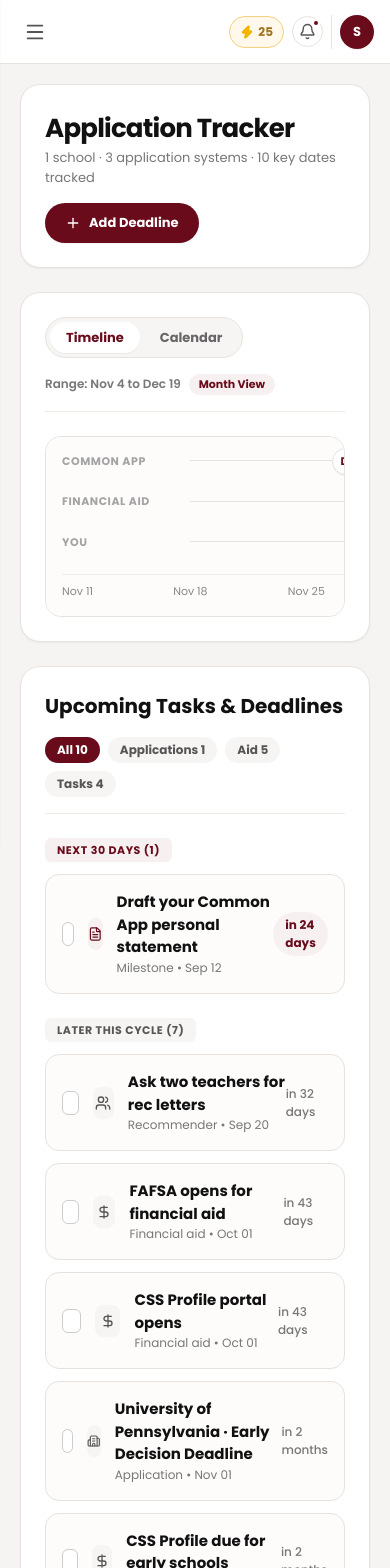
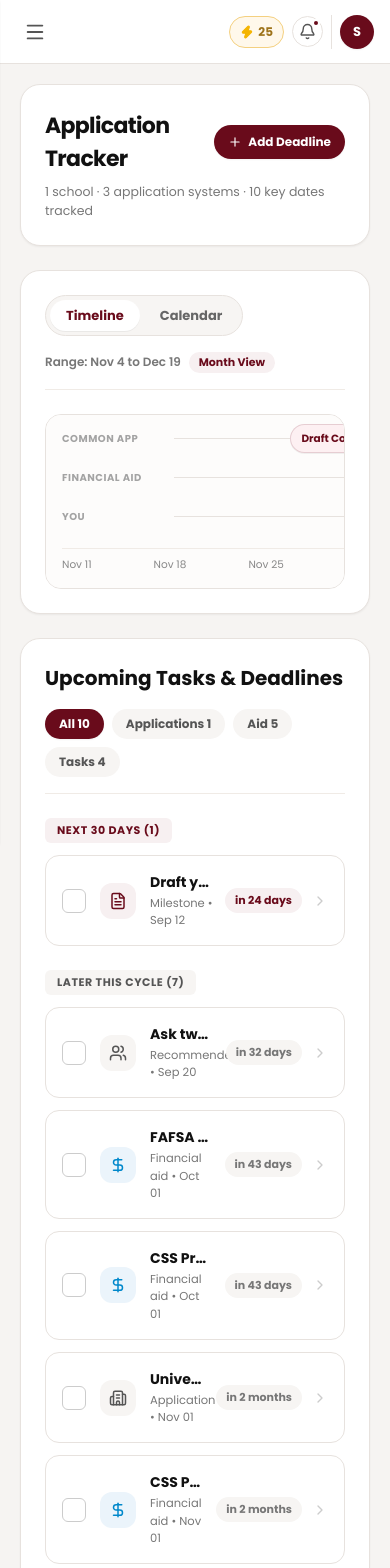
Before and after one commit to XYZ-2026/Unified-Platform, a Next.js app: page /dashboard/tracker in a window 390 px wide. Shown: the top 1568 px of the page. Built offline with nearby package versions, Linux system fonts and the light colour scheme; no server answers.

Commit message:
style: enhance application tracker mobile responsiveness and layouts

```diff
--- a/src/app/dashboard/tracker/page.tsx
+++ b/src/app/dashboard/tracker/page.tsx
@@ -13,7 +13,9 @@ import {
   Building2,
   Filter,
   Layers,
-  ChevronDown
+  ChevronDown,
+  ChevronRight,
+  Zap
 } from 'lucide-react';
 
 export default function ApplicationTrackerPage() {
@@ -68,7 +70,7 @@ export default function ApplicationTrackerPage() {
     },
     {
       id: 'task-5',
-      title: 'University of Pennsylvania · Early Decision Deadline',
+      title: 'University of Pennsylvania - Early Decision Deadline',
       category: 'Application',
       date: 'Nov 01',
       dueIn: 'in 2 months',
@@ -113,15 +115,15 @@ export default function ApplicationTrackerPage() {
       {/* ═══════════════════════════════════════════════════════════════
          HEADER AREA & ADD DEADLINE BUTTON
          ═══════════════════════════════════════════════════════════════ */}
-      <div className="bg-white border border-[#E7E2DE] rounded-[20px] p-6 shadow-xs flex flex-col sm:flex-row items-start sm:items-center justify-between gap-4">
-        <div>
-          <h2 className="text-[26px] font-bold text-[#111111] tracking-[-0.03em]">Application Tracker</h2>
-          <p className="text-[13px] text-[#777777]">1 school · 3 application systems · 10 key dates tracked</p>
+      <div className="bg-white border border-[#E7E2DE] rounded-[20px] p-6 shadow-xs space-y-2">
+        <div className="flex items-center justify-between gap-4 w-full">
+          <h2 className="text-[22px] sm:text-[26px] font-bold text-[#111111] tracking-[-0.03em]">Application Tracker</h2>
+          <button className="px-3.5 sm:px-5 py-2 sm:py-2.5 rounded-full bg-[#690B1B] hover:bg-[#7A1022] text-white text-[12px] sm:text-[13px] font-bold transition-all flex items-center gap-1.5 sm:gap-2 shadow-xs shrink-0 cursor-pointer">
+            <Plus size={14} className="sm:w-4 sm:h-4" />
+            <span>Add Deadline</span>
+          </button>
         </div>
-        <button className="px-5 py-2.5 rounded-full bg-[#690B1B] hover:bg-[#7A1022] text-white text-[13px] font-bold transition-all flex items-center gap-2 shadow-xs">
-          <Plus size={16} />
-          <span>Add Deadline</span>
-        </button>
+        <p className="text-[12.5px] sm:text-[13.5px] text-[#777777]">1 school · 3 application systems · 10 key dates tracked</p>
       </div>
 
       {/* ═══════════════════════════════════════════════════════════════
@@ -136,7 +138,7 @@ export default function ApplicationTrackerPage() {
               className={`px-4 py-1.5 rounded-full text-[13px] font-bold transition-all ${
                 viewMode === 'timeline'
                   ? 'bg-white text-[#690B1B] shadow-2xs'
-                  : 'text-[#666666] hover:text-[#111]'
+                  : 'text-[#666666] hover:text-[#11]'
               }`}
             >
               Timeline
@@ -146,7 +148,7 @@ export default function ApplicationTrackerPage() {
               className={`px-4 py-1.5 rounded-full text-[13px] font-bold transition-all ${
                 viewMode === 'calendar'
                   ? 'bg-white text-[#690B1B] shadow-2xs'
-                  : 'text-[#666666] hover:text-[#111]'
+                  : 'text-[#666666] hover:text-[#11]'
               }`}
             >
               Calendar
@@ -162,31 +164,31 @@ export default function ApplicationTrackerPage() {
         </div>
 
         {/* VISUAL TIMELINE GRAPH GRAPHIC */}
-        <div className="p-4 bg-[#FDFCFB] border border-[#E7E2DE] rounded-[16px] space-y-6 overflow-x-auto">
+        <div className="p-4 bg-[#FDFCFB] border border-[#E7E2DE] rounded-[16px] space-y-6 overflow-x-auto scrollbar-none">
           {/* TRACK LINES */}
-          <div className="space-y-6 min-w-[600px]">
+          <div className="space-y-6 min-w-[500px]">
             <div className="flex items-center gap-4">
-              <span className="w-28 text-[11px] font-bold text-[#A3A3A3] uppercase tracking-wider">Common App</span>
+              <span className="w-24 text-[10px] font-bold text-[#A3A3A3] uppercase tracking-wider shrink-0">Common App</span>
               <div className="flex-1 h-px bg-[#E7E2DE] relative">
-                <div className="absolute left-[30%] -top-3 px-2 py-1 bg-white border border-[#E7E2DE] rounded-full text-[11px] font-bold text-[#690B1B] shadow-2xs">
+                <div className="absolute left-[30%] -top-3.5 px-2.5 py-1.5 bg-[#FDF0F2] border border-[#690B1B]/15 rounded-full text-[10.5px] font-bold text-[#690B1B] shadow-2xs whitespace-nowrap">
                   Draft Common App...
                 </div>
               </div>
             </div>
 
             <div className="flex items-center gap-4">
-              <span className="w-28 text-[11px] font-bold text-[#A3A3A3] uppercase tracking-wider">Financial Aid</span>
+              <span className="w-24 text-[10px] font-bold text-[#A3A3A3] uppercase tracking-wider shrink-0">Financial Aid</span>
               <div className="flex-1 h-px bg-[#E7E2DE] relative">
-                <div className="absolute left-[55%] -top-3 px-2 py-1 bg-white border border-[#E7E2DE] rounded-full text-[11px] font-bold text-[#0088CB] shadow-2xs">
+                <div className="absolute left-[65%] -top-3.5 px-2.5 py-1.5 bg-[#EBF4FB] border border-[#0088CB]/15 rounded-full text-[10.5px] font-bold text-[#0088CB] shadow-2xs whitespace-nowrap">
                   2 aid dates ($)
                 </div>
               </div>
             </div>
 
             <div className="flex items-center gap-4">
-              <span className="w-28 text-[11px] font-bold text-[#A3A3A3] uppercase tracking-wider">You</span>
+              <span className="w-24 text-[10px] font-bold text-[#A3A3A3] uppercase tracking-wider shrink-0">You</span>
               <div className="flex-1 h-px bg-[#E7E2DE] relative">
-                <div className="absolute left-[45%] -top-3 px-2 py-1 bg-white border border-[#E7E2DE] rounded-full text-[11px] font-bold text-[#16a34a] shadow-2xs">
+                <div className="absolute left-[45%] -top-3.5 px-2.5 py-1.5 bg-[#EBF7EE] border border-[#16a34a]/15 rounded-full text-[10.5px] font-bold text-[#16a34a] shadow-2xs whitespace-nowrap">
                   Ask teacher recs
                 </div>
               </div>
@@ -194,7 +196,7 @@ export default function ApplicationTrackerPage() {
           </div>
 
           {/* DATES FOOTER */}
-          <div className="flex justify-between text-[11px] text-[#888888] pt-2 border-t border-[#F0EBE6] min-w-[600px]">
+          <div className="flex justify-between text-[10.5px] text-[#888888] pt-2 border-t border-[#F0EBE6] min-w-[500px]">
             <span>Nov 11</span>
             <span>Nov 18</span>
             <span>Nov 25</span>
@@ -209,7 +211,7 @@ export default function ApplicationTrackerPage() {
          UPCOMING CHECKLIST & FILTERS
          ═══════════════════════════════════════════════════════════════ */}
       <div className="bg-white border border-[#E7E2DE] rounded-[20px] p-6 shadow-xs space-y-6">
-        <div className="flex flex-col md:flex-row md:items-center justify-between gap-4 border-b border-[#F0EBE6] pb-4">
+        <div className="flex flex-col lg:flex-row lg:items-center justify-between gap-4 border-b border-[#F0EBE6] pb-4">
           <h3 className="text-[20px] font-bold text-[#111111]">Upcoming Tasks & Deadlines</h3>
 
           {/* FILTER PILLS */}
@@ -223,9 +225,9 @@ export default function ApplicationTrackerPage() {
               <button
                 key={f.id}
                 onClick={() => setActiveFilter(f.id)}
-                className={`px-3 py-1 rounded-full text-[12px] font-bold transition-all ${
+                className={`px-3.5 py-1.5 rounded-full text-[12px] font-bold transition-all cursor-pointer ${
                   activeFilter === f.id
-                    ? 'bg-[#690B1B] text-white'
+                    ? 'bg-[#690B1B] text-white shadow-xs'
                     : 'bg-[#F7F5F3] text-[#555] hover:bg-[#E7E2DE]'
                 }`}
               >
@@ -250,32 +252,38 @@ export default function ApplicationTrackerPage() {
                 return (
                   <div
                     key={t.id}
-                    className="flex items-center justify-between p-4 rounded-[14px] bg-[#FDFCFB] border border-[#E7E2DE] hover:border-[#690B1B]/30 transition-all"
+                    className="flex items-center justify-between p-4 rounded-[14px] bg-white border border-[#E7E2DE] hover:border-[#690B1B]/30 hover:shadow-2xs transition-all gap-3 cursor-pointer"
                   >
-                    <div className="flex items-center gap-3.5">
+                    <div className="flex items-center gap-3.5 min-w-0">
                       <button
-                        onClick={() => toggleTask(t.id)}
-                        className={`w-6 h-6 rounded-md border flex items-center justify-center transition-all ${
+                        onClick={(e) => {
+                          e.stopPropagation();
+                          toggleTask(t.id);
+                        }}
+                        className={`w-6 h-6 rounded-md border flex items-center justify-center transition-all shrink-0 ${
                           isDone ? 'bg-[#16a34a] border-[#16a34a] text-white' : 'border-[#CCCCCC] bg-white'
                         }`}
                       >
                         {isDone && <CheckCircle2 size={16} />}
                       </button>
-                      <div className="w-8 h-8 rounded-lg bg-[#F7F0F1] text-[#690B1B] flex items-center justify-center">
-                        <IconComponent size={16} />
+                      <div className="w-9 h-9 rounded-xl bg-[#F7F0F1] text-[#690B1B] flex items-center justify-center shrink-0">
+                        <IconComponent size={18} />
                       </div>
-                      <div>
-                        <div className={`text-[15px] font-bold ${isDone ? 'line-through text-[#888888]' : 'text-[#111111]'}`}>
+                      <div className="min-w-0">
+                        <div className={`text-[14px] sm:text-[15px] font-bold truncate ${isDone ? 'line-through text-[#888888]' : 'text-[#111111]'}`}>
                           {t.title}
                         </div>
-                        <div className="text-[12px] text-[#777777]">
+                        <div className="text-[11.5px] text-[#777777] mt-0.5">
                           {t.category} • {t.date}
                         </div>
                       </div>
                     </div>
-                    <span className="text-[12px] font-bold text-[#690B1B] bg-[#F7F0F1] px-3 py-1 rounded-full">
-                      {t.dueIn}
-                    </span>
+                    <div className="flex items-center gap-2.5 shrink-0">
+                      <span className="text-[11px] font-bold text-[#690B1B] bg-[#F7F0F1] px-2.5 py-1 rounded-full">
+                        {t.dueIn}
+                      </span>
+                      <ChevronRight size={16} className="text-[#CCCCCC]" />
+                    </div>
                   </div>
                 );
               })}
@@ -294,38 +302,74 @@ export default function ApplicationTrackerPage() {
                 return (
                   <div
                     key={t.id}
-                    className="flex items-center justify-between p-4 rounded-[14px] bg-[#FDFCFB] border border-[#E7E2DE] hover:border-[#690B1B]/30 transition-all"
+                    className="flex items-center justify-between p-4 rounded-[14px] bg-white border border-[#E7E2DE] hover:border-[#690B1B]/30 hover:shadow-2xs transition-all gap-3 cursor-pointer"
                   >
-                    <div className="flex items-center gap-3.5">
+                    <div className="flex items-center gap-3.5 min-w-0">
                       <button
-                        onClick={() => toggleTask(t.id)}
-                        className={`w-6 h-6 rounded-md border flex items-center justify-center transition-all ${
+                        onClick={(e) => {
+                          e.stopPropagation();
+                          toggleTask(t.id);
+                        }}
+                        className={`w-6 h-6 rounded-md border flex items-center justify-center transition-all shrink-0 ${
                           isDone ? 'bg-[#16a34a] border-[#16a34a] text-white' : 'border-[#CCCCCC] bg-white'
                         }`}
                       >
                         {isDone && <CheckCircle2 size={16} />}
                       </button>
-                      <div className="w-8 h-8 rounded-lg bg-[#F7F5F3] text-[#555555] flex items-center justify-center">
-                        <IconComponent size={16} />
+                      <div className={`w-9 h-9 rounded-xl flex items-center justify-center shrink-0 ${
+                        t.type === 'aid'
+                          ? 'bg-[#EBF4FB] text-[#0088CB]'
+                          : t.type === 'application'
+                          ? 'bg-[#F7F5F3] text-[#555555]'
+                          : 'bg-[#F7F5F3] text-[#555555]'
+                      }`}>
+                        <IconComponent size={18} />
                       </div>
-                      <div>
-                        <div className={`text-[15px] font-bold ${isDone ? 'line-through text-[#888888]' : 'text-[#111111]'}`}>
+                      <div className="min-w-0">
+                        <div className={`text-[14px] sm:text-[15px] font-bold truncate ${isDone ? 'line-through text-[#888888]' : 'text-[#111111]'}`}>
                           {t.title}
                         </div>
-                        <div className="text-[12px] text-[#777777]">
+                        <div className="text-[11.5px] text-[#777777] mt-0.5">
                           {t.category} • {t.date}
                         </div>
                       </div>
                     </div>
-                    <span className="text-[12px] font-medium text-[#777777]">
-                      {t.dueIn}
-                    </span>
+                    <div className="flex items-center gap-2.5 shrink-0">
+                      <span className="text-[11px] font-bold text-[#777777] bg-[#F7F5F3] px-2.5 py-1 rounded-full">
+                        {t.dueIn}
+                      </span>
+                      <ChevronRight size={16} className="text-[#CCCCCC]" />
+                    </div>
                   </div>
                 );
               })}
           </div>
         </div>
       </div>
+
+      {/* ═══════════════════════════════════════════════════════════════
+         UPGRADE PRO BANNER (Mockup Page Footer)
+         ═══════════════════════════════════════════════════════════════ */}
+      <Link
+        href="/dashboard"
+        className="w-full flex items-center justify-between p-4 rounded-[16px] bg-gradient-to-r from-[#690B1B] to-[#8A1226] text-white shadow-sm hover:opacity-95 transition-all mt-6 cursor-pointer"
+      >
+        <div className="flex items-center gap-3">
+          <div className="w-8.5 h-8.5 rounded-lg bg-white/10 flex items-center justify-center shrink-0">
+            <Zap size={18} className="text-[#C9A55D] fill-[#C9A55D]" />
+          </div>
+          <div className="text-left leading-tight">
+            <div className="text-[14px] font-bold">Upgrade Pro</div>
+            <div className="text-[11px] text-[#F7D8A0] mt-0.5">Get Unlimited AI SOP Reviews</div>
+          </div>
+        </div>
+        <div className="flex items-center gap-2.5">
+          <span className="text-[10.5px] font-bold bg-[#C9A55D] text-black px-2.5 py-1 rounded-full uppercase tracking-wider shadow-sm">
+            30% OFF
+          </span>
+          <ChevronRight size={16} className="text-white/70" />
+        </div>
+      </Link>
     </div>
   );
 }
```
